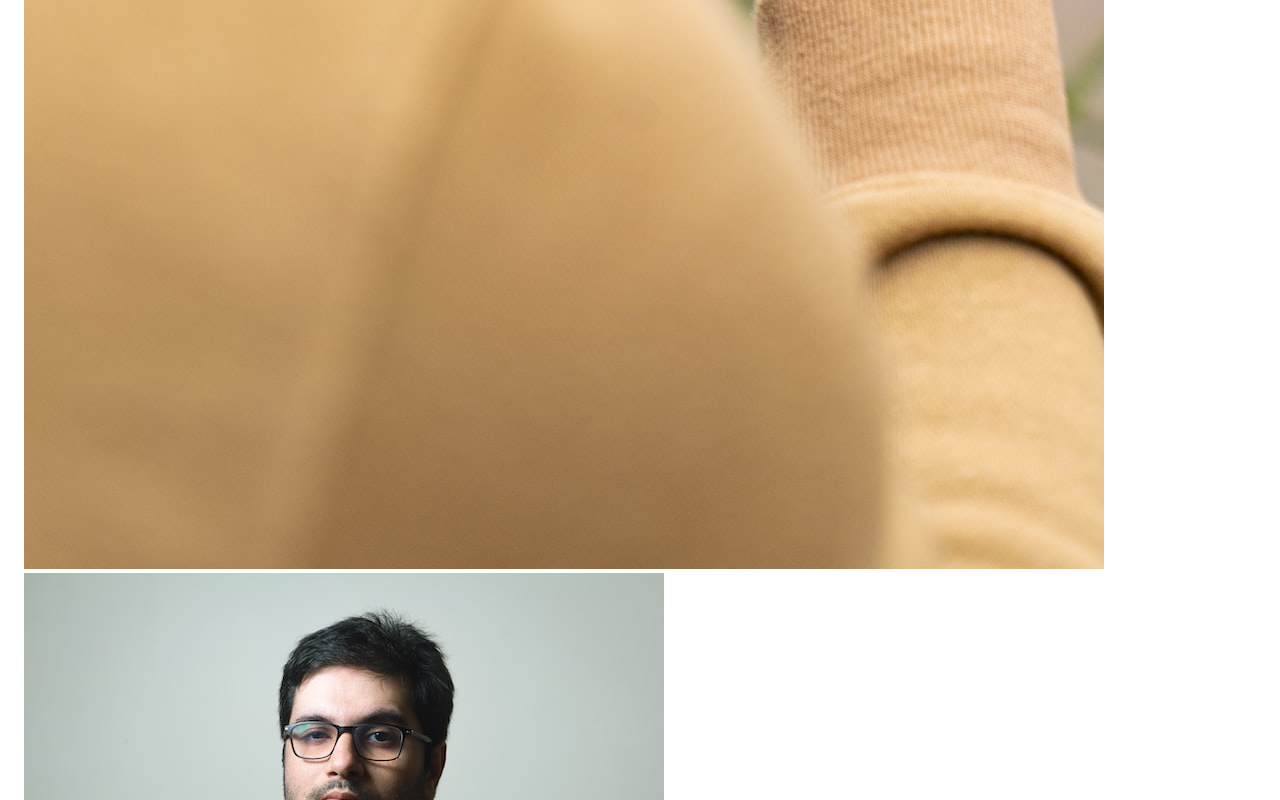
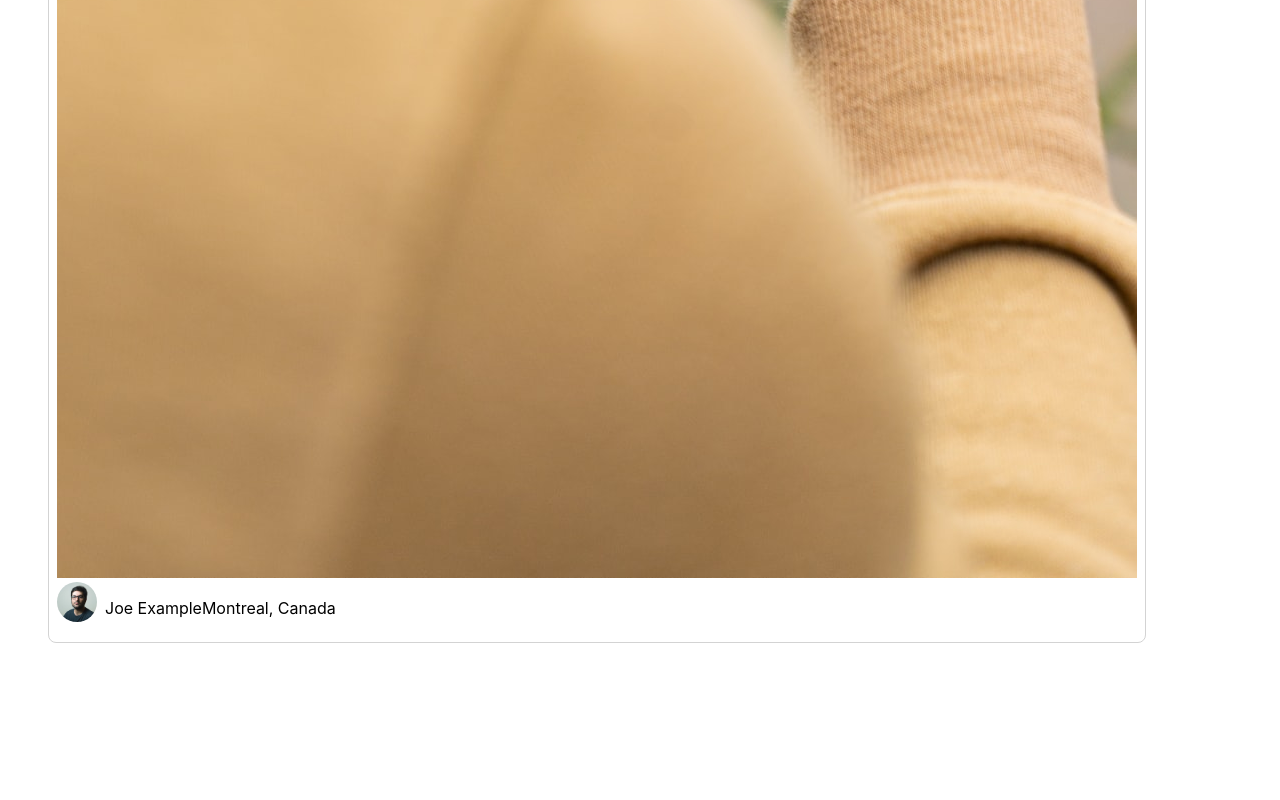
Before and after one commit to mahee045/PhotoLab, a React (Vite) app in the folder frontend/: page / in a window 1280 px wide. Shown: the part 1376-2176 px from the top of the page. After the commit the page ends 2043 px from the top, so only its background shows below. Built offline with nearby package versions, Linux system fonts and the light colour scheme; the HTML template or start-up script is replaced by a standard one.

Commit message:
fixing BEM format

```diff
--- a/frontend/src/components/PhotoListItem.jsx
+++ b/frontend/src/components/PhotoListItem.jsx
@@ -3,10 +3,10 @@
 
 const PhotoListItem = ({ photoId, location, imageSource, username, profile }) => {
   return (
-    <div className="photo-list_item" key={photoId}> {/* ✅ Use photoId as key */}
+    <div className="photo-list__item" key={photoId}> {/* ✅ Use photoId as key */}
       <img src={imageSource} alt={`Photo taken by ${username}`} />
-      <div className="photo-list_user-details">
-        <img src={profile} alt={`${username}'s profile`} className="photo-list_user-profile" />
+      <div className="photo-list__user-details">
+        <img src={profile} alt={`${username}'s profile`} className="photo-list__user-profile" />
         <p>{username}</p>
         <p>{location.city}, {location.country}</p>
       </div>
```
